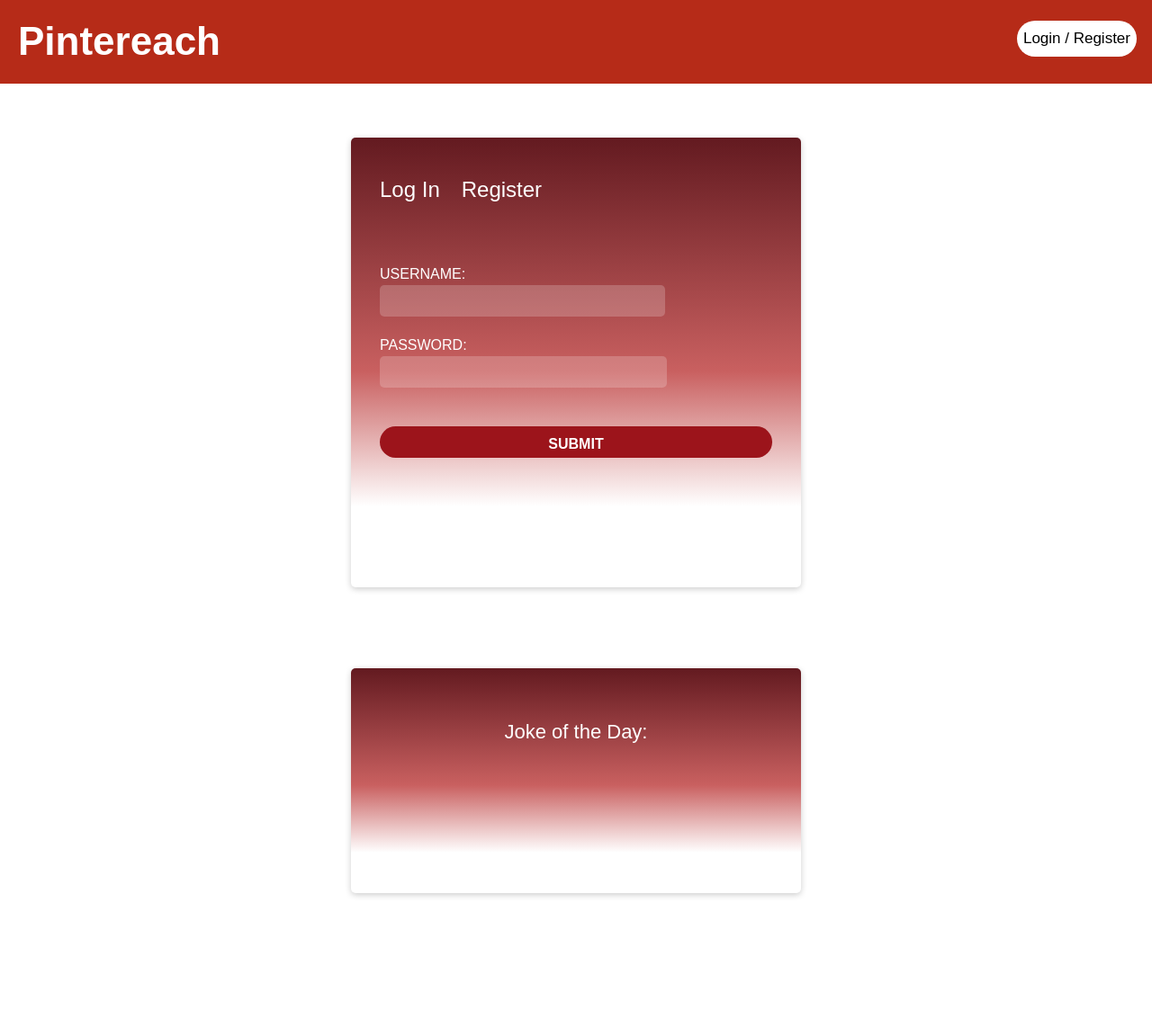
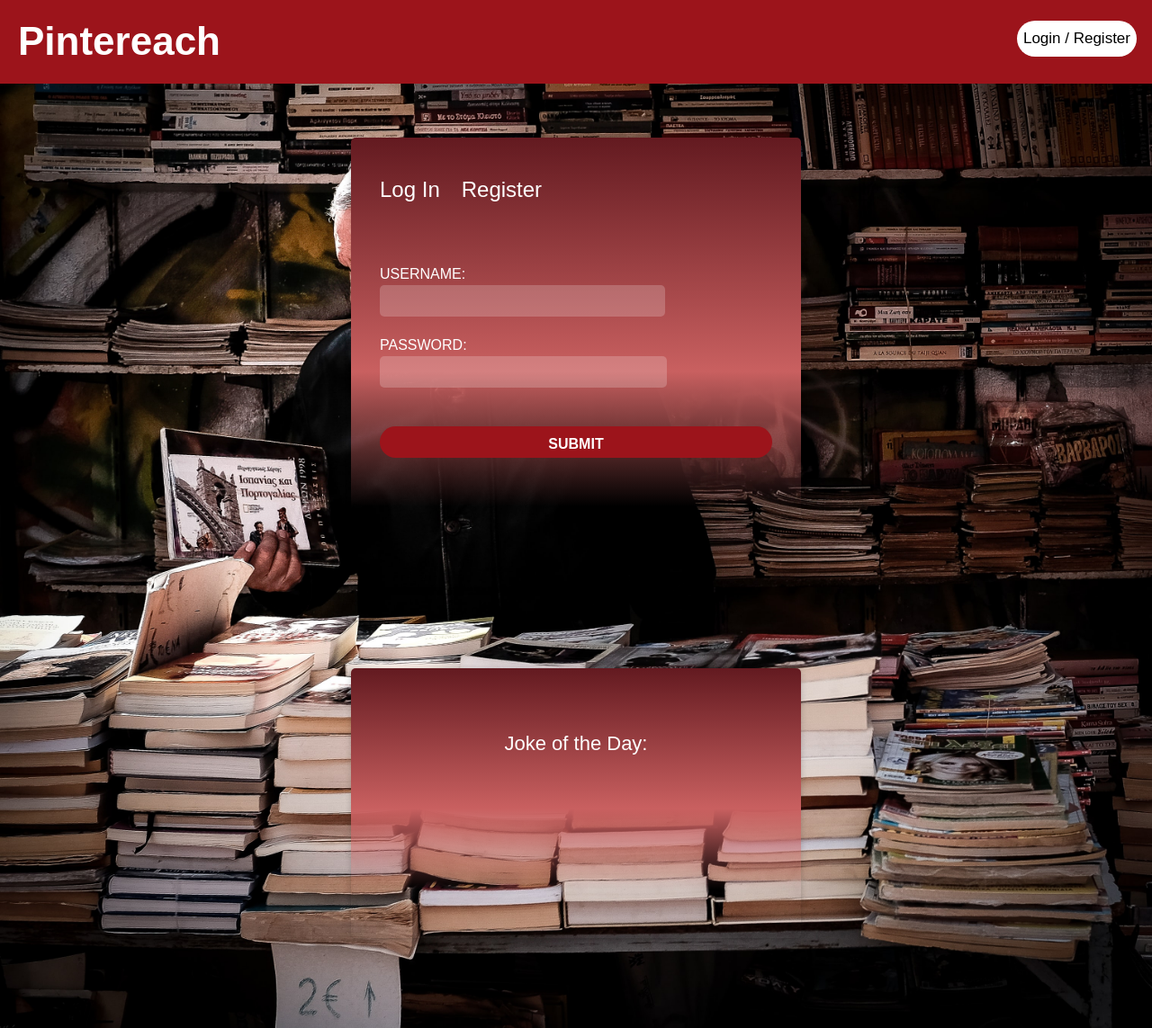
Before and after one commit to Lambda-Build-Week-Pintereach/frontend, a React (Create React App) app in the folder pintereach/: page /login in a window 1280 px wide. Shown: the whole page at 90% size. Before the commit the page ends 1093 px from the top, so only its background shows below. Built offline with nearby package versions, Linux system fonts and the light colour scheme; no server answers.

Commit message:
added styling

```diff
--- a/pintereach/src/App.css
+++ b/pintereach/src/App.css
@@ -10,7 +10,7 @@ html, body, body * {
 
 /* LOGIN & REGISTER FORM STYLING */
 body {
-    /* background-image: url("images/pic03.jpg"); */
+    background-image: url("./images/pic03.jpg");
     background-size: cover;
     background-position: center center;
 }
@@ -100,7 +100,7 @@ button:hover {
   flex-direction: column;
   text-align: center;
   justify-content: space-evenly;
-  height: 250px;
+  height: 300px;
   width: 500px;
   margin-left: auto;
   margin-right: auto;
@@ -118,7 +118,7 @@ button:hover {
   font-size: 18px;
 }
 .answer{
-  color:rgb(156, 20, 27);
+  color: rgb(99, 26, 32);
 }
 
 /* NAVBAR BUTTONS */
@@ -181,7 +181,7 @@ button.active{
     display: flex;
     flex-direction: row;
     justify-content: space-between;
-    background-color: #b62b18;
+    background-color: rgb(156, 20, 27);
   }
   .text-center > h5 {
     padding-top: 20px;
--- a/pintereach/src/App.js
+++ b/pintereach/src/App.js
@@ -5,7 +5,7 @@ import {Listarticle} from './components/ListArticle';
 import {Createarticle} from './components/CreateArticle';
 import {Editarticle} from './components/EditArticle';
 import {Detailarticle} from './components/DetailArticle';
-import FormHome from "./components/FormHome";
+import FormHome from './components/FormHome';
 import { GlobalProvider } from './components/reducers/GlobalContext';
 function App() {
   return (
```
